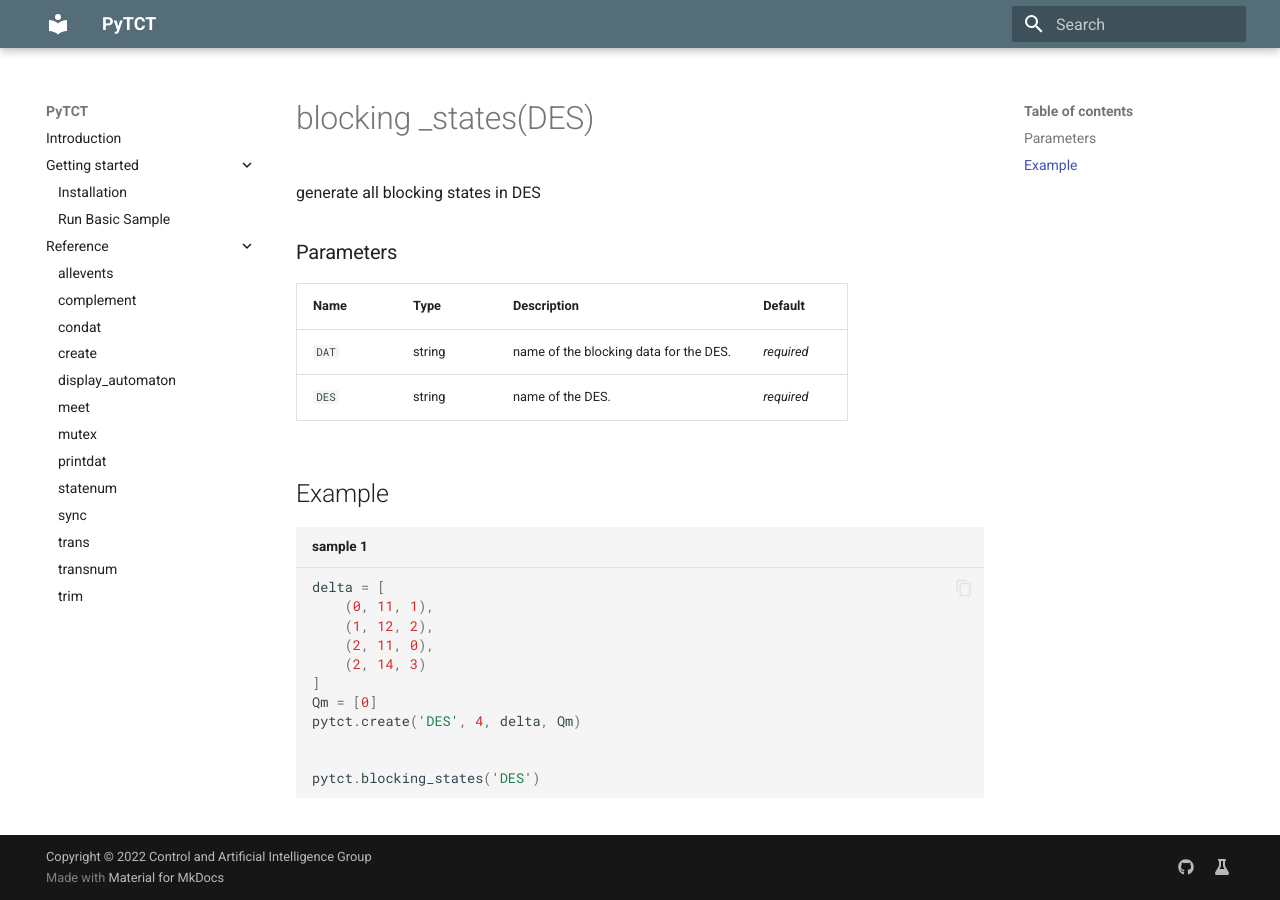
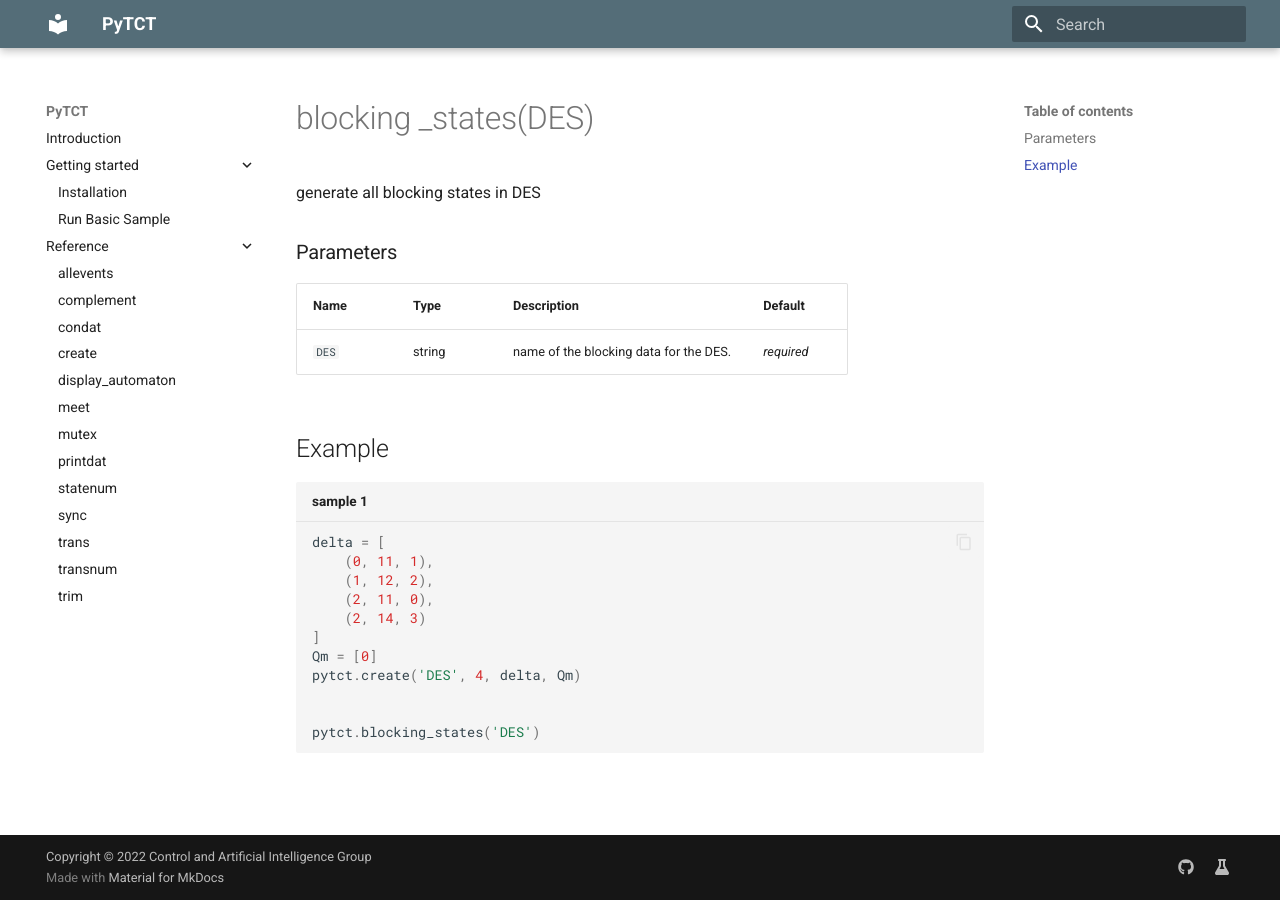
Before and after one commit to OMUCAI/PyTCT-docs, an MkDocs documentation site: the page built from docs/reference/blocking _states.md, in a window 1280 px wide. Built offline with MkDocs 1.6.1 and Material for MkDocs 9.7.7, drawn with Linux system fonts in a browser that asks for light colours.

Commit message:
Update blocking _states.md

```diff
--- a/docs/reference/blocking _states.md
+++ b/docs/reference/blocking _states.md
@@ -5,8 +5,7 @@ generate all blocking states in DES
 ### Parameters
 | Name       | Type    | Description                                                          |  Default   |
 |------------|---------|----------------------------------------------------------------------|------------|
-| `DAT`      | string  | name of the blocking data for the DES.                               | *required* |
-| `DES`      | string  | name of the DES.                                                     | *required* |
+| `DES`      | string  | name of the blocking data for the DES.                               | *required* |
 
 
 ## Example
```
